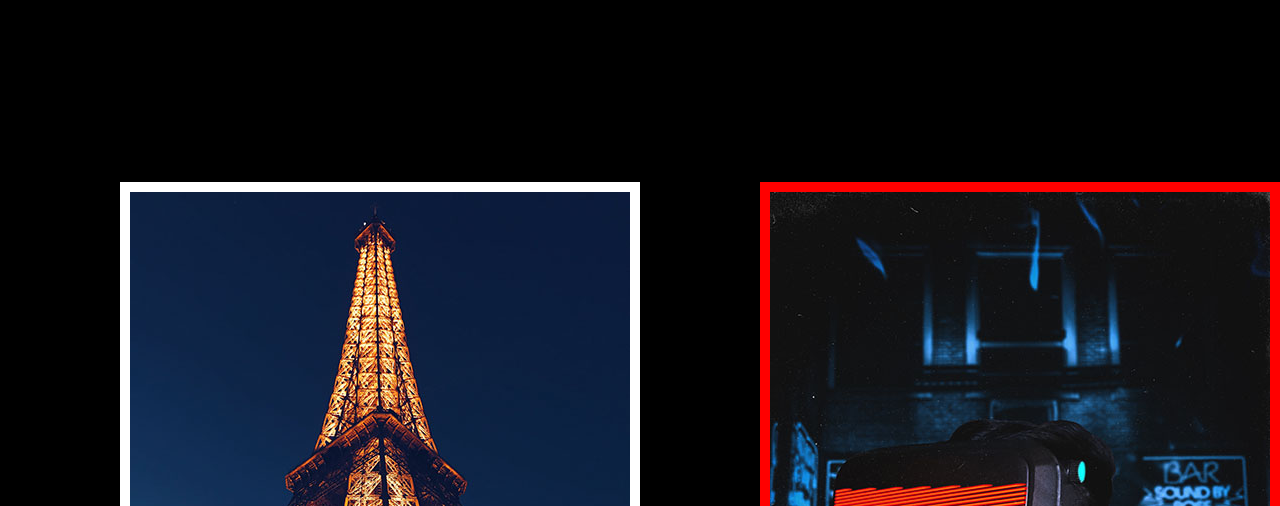
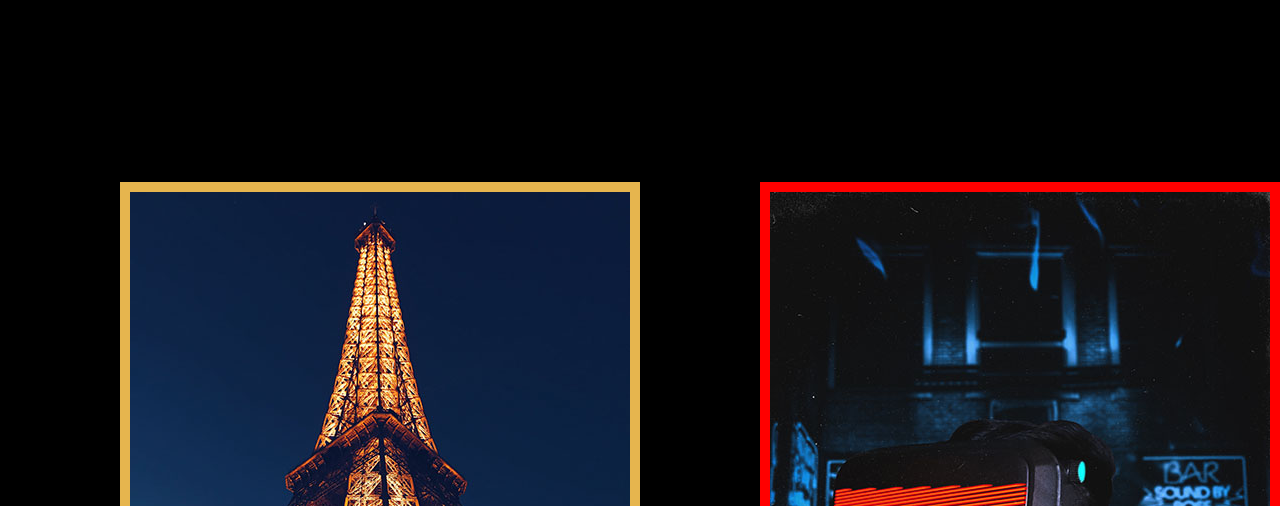
Before and after one commit to DiegoReso/Galeria-Imagem-SASS, a plain HTML site: page index.html in a window 1280 px wide. Shown: the part 118-624 px from the top of the page. Drawn offline with Linux system fonts and the light colour scheme; a web font is replaced by a local one.

Commit message:
update css and mixins

```diff
--- a/css/_extends.scss
+++ b/css/_extends.scss
@@ -4,7 +4,7 @@
 
 %card{
   position: absolute;
-  top: 50%;
+  top: 45%;
   left: 50%;
   transform: translateX(-50%);
   font-size: 35px;
--- a/css/_mixins.scss
+++ b/css/_mixins.scss
@@ -1,6 +1,6 @@
 @mixin border($border-color){
   @if ($border-color == city){
-    background-color: white;
+    background-color: rgb(230, 181, 78);
   }
   @else if($border-color == game){
     background-color: red;
@@ -12,7 +12,7 @@
     background-color: grey;
   }
   @else if($border-color == gastronomy){
-    background-color: rgb(218, 172, 172);
+    background-color: rgb(248, 232, 4);
   }
   @else if($border-color == sport){
     background-color: rgb(87, 154, 216);
@@ -21,7 +21,7 @@
 
 @mixin icon-color($color){
   @if ($color == instagram){
-    color: rgb(189, 104, 65);
+    color: rgb(175, 107, 43);
   }
   @else if($color == twitter){
     color: rgb(45, 164, 201);
```
Also changed, not shown: css/main.css, 1 other file.
